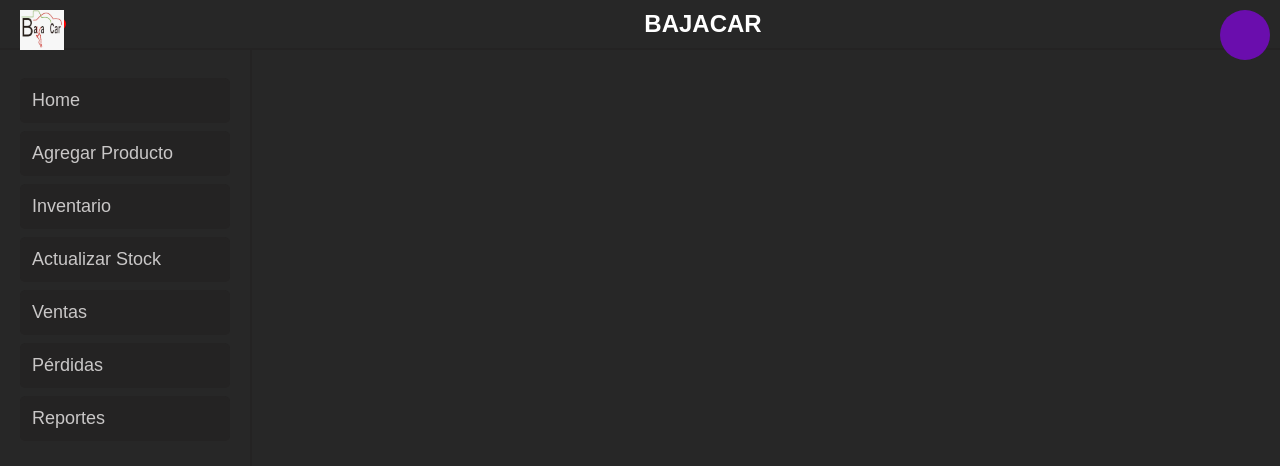
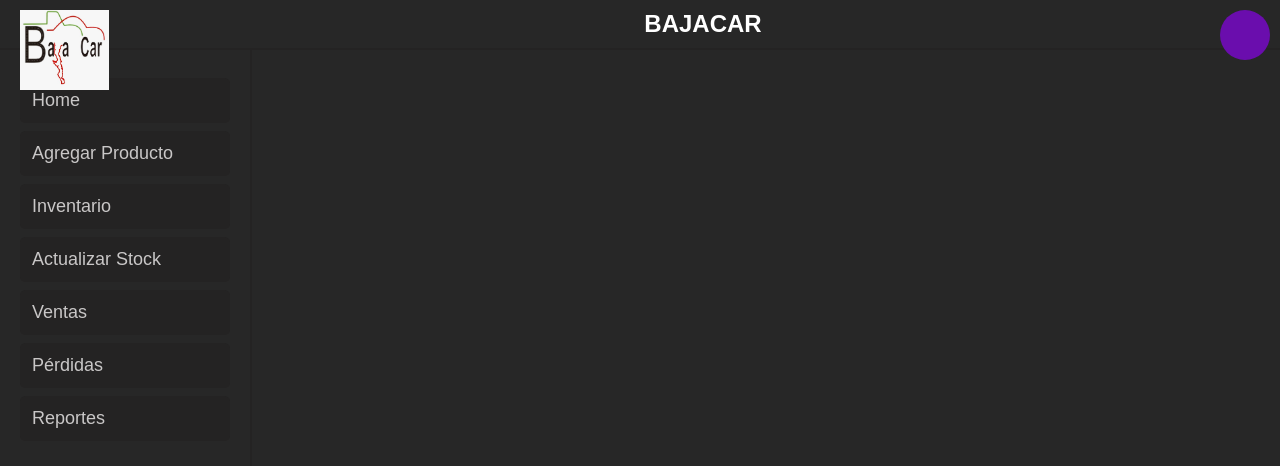
Before and after one commit to EduardoGV117/inventario-taller, a website: page bajacarr/ProyectoParra/pagina.html in a window 1280 px wide. Drawn offline with Linux system fonts and the light colour scheme; no server answers; files whose address does not match are found by name.

Commit message:
logotamaño

```diff
--- a/bajacarr/ProyectoParra/public/css/styles.css
+++ b/bajacarr/ProyectoParra/public/css/styles.css
@@ -54,7 +54,7 @@ body {
 }
 /* Logo */
 .logo {
-    height: 40px; /* Ajusta el tamaño del logo */
+    height: 80px; /* Ajusta el tamaño del logo */
     margin-right: 20px; /* Espacio entre el logo y el título */
     position: absolute;
     left: 20px; /* Alineación del logo en la parte izquierda */
```
